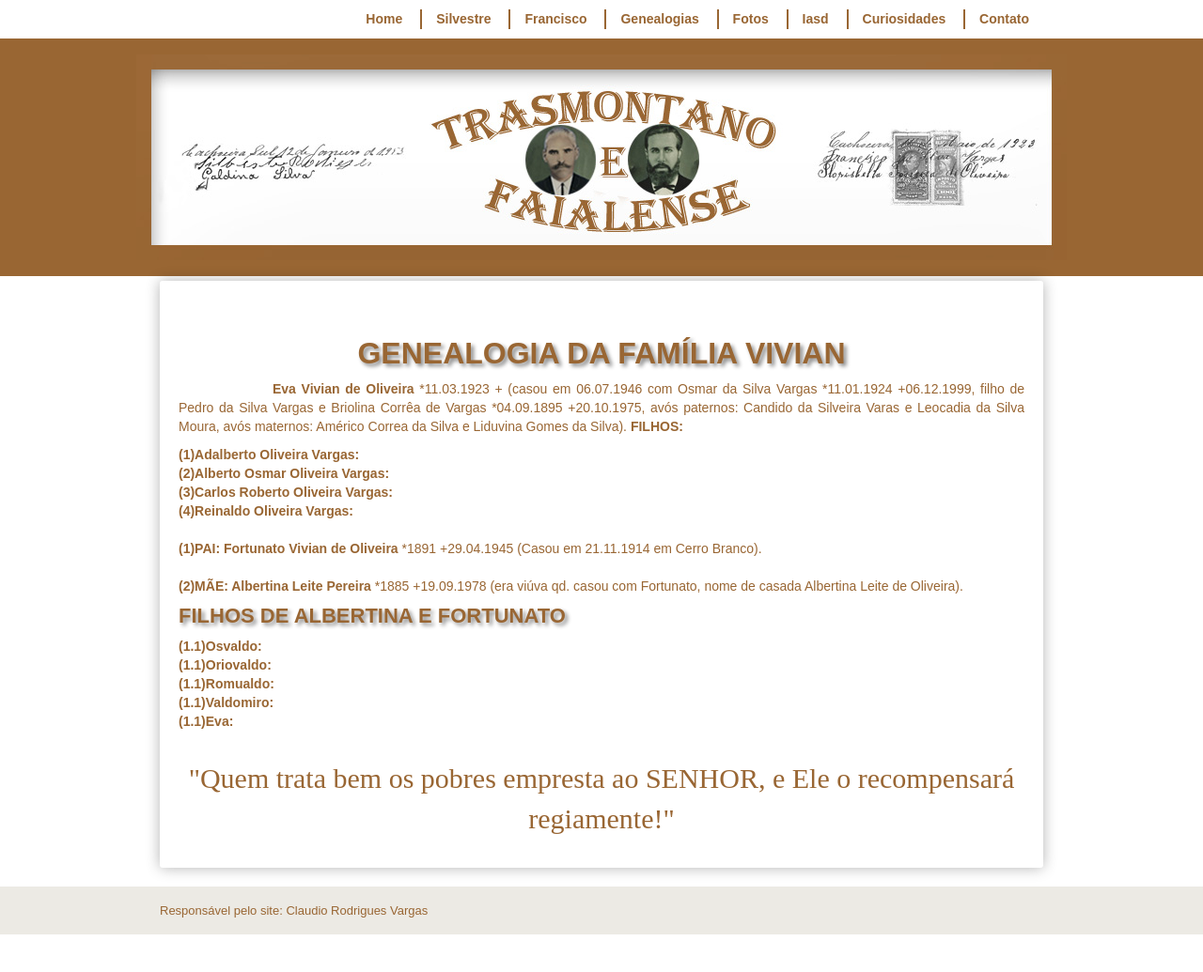
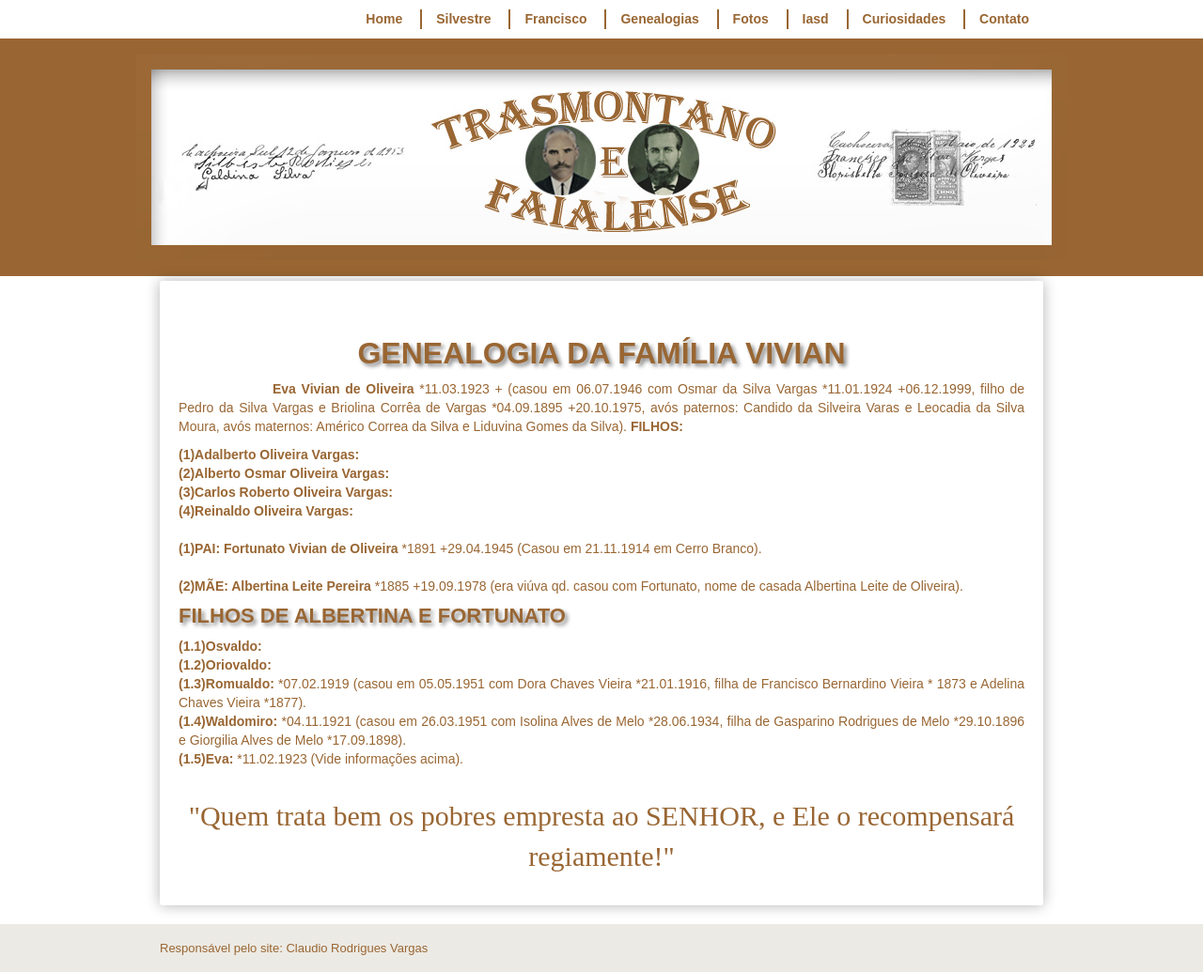
Before and after one commit to claudiovargas1955/claudiovargas1955.github.io, a Jekyll site: the page built from _pages/familia-vivian.html, in a window 1280 px wide. Shown: the whole page at 94% size. Built offline with Jekyll 4.4.1, drawn with Linux system fonts in a browser that asks for light colours; some web fonts are replaced; before the commit the page ends 995 px from its top, so only the background shows below that.

Commit message:
Update familia-vivian.html

```diff
--- a/_pages/familia-vivian.html
+++ b/_pages/familia-vivian.html
@@ -110,9 +110,11 @@ e Leocadia da Silva Moura, avós maternos: Américo Correa da Silva e Liduvina G
 
 <h4>FILHOS DE ALBERTINA E FORTUNATO</h4>
 <p><b>(1.1)Osvaldo: </b><br>
-<b>(1.1)Oriovaldo: </b><br>
-  <b>(1.1)Romualdo: </b><br>
-  <b>(1.1)Valdomiro: </b><br>
-  <b>(1.1)Eva: </b><br><br>
+<b>(1.2)Oriovaldo: </b><br>
+<b>(1.3)Romualdo: </b>*07.02.1919 (casou em 05.05.1951 com Dora Chaves Vieira *21.01.1916, filha de Francisco Bernardino Vieira * 1873
+e Adelina Chaves Vieira *1877).<br>
+<b>(1.4)Waldomiro: </b>*04.11.1921 (casou em 26.03.1951 com Isolina Alves de Melo *28.06.1934, filha de Gasparino Rodrigues de Melo
+*29.10.1896 e Giorgilia Alves de Melo *17.09.1898).<br>
+<b>(1.5)Eva: </b>*11.02.1923 (Vide informações acima).<br><br>
 
 <p style="text-align:center; color:#996633; font-size:30px; font-family: 'Rancho', cursive ">"Quem trata bem os pobres empresta ao SENHOR, e Ele o recompensará regiamente!"</p>
```
